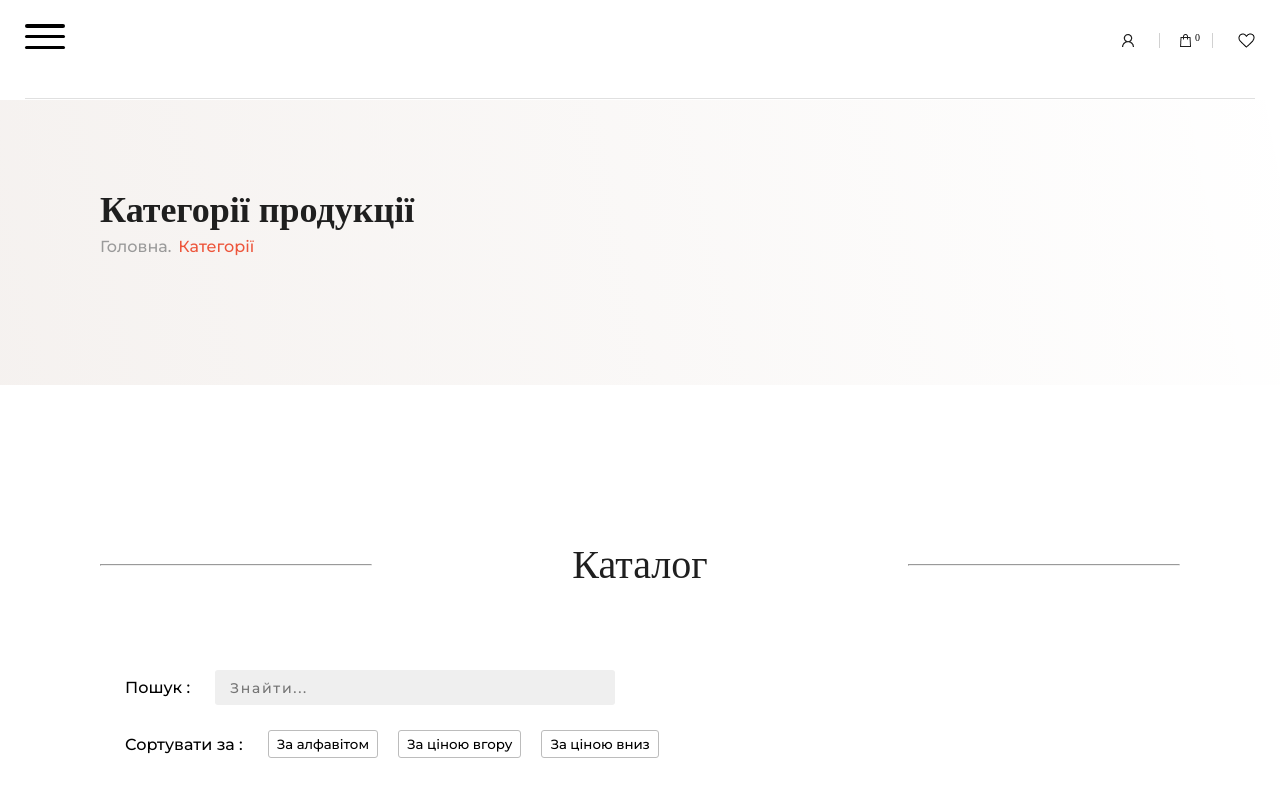
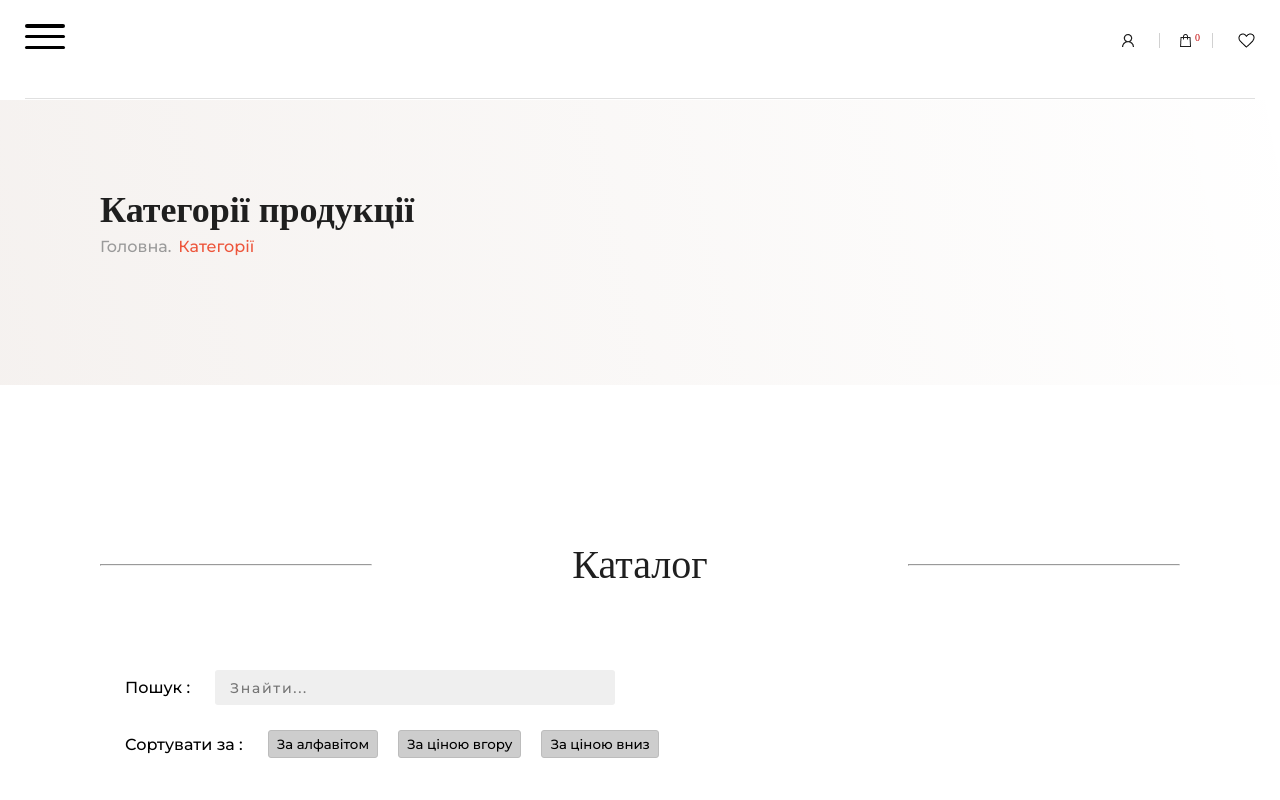
Before and after one commit to Andrey-RT/Map, a React (Create React App) app: page /kategory in a window 1280 px wide. Shown: the top 800 px of the page. Built offline with nearby package versions, Linux system fonts and the light colour scheme; the HTML template or start-up script is replaced by a standard one; a web font is replaced by a local one.

Commit message:
first build

```diff
--- a/src/App.js
+++ b/src/App.js
@@ -1,12 +1,12 @@
-import React, {  useState } from "react";
-import { Route, Routes} from 'react-router-dom';
+import React, { useState, useEffect } from "react";
+import { Route, Routes, useLocation } from "react-router-dom";
 import HeaderNav from "./components/headerNav/HeaderNav";
-import './App.css'
+import "./App.css";
 import Main from "./components/pages/main/Main";
 import About from "./components/pages/about/About";
 import Footer from "./components/footer/Footer";
 import Katalog from "./components/pages/katalog/Katalog";
-import Blog from './components/pages/blog/Blog'
+import Blog from "./components/pages/blog/Blog";
 import ItemKatalog from "./components/pages/katalog/Item";
 import Kontact from "./components/pages/kontact/Kontact";
 
@@ -14,49 +14,48 @@ import Busket from "./components/busket/Busket";
 import Delivery from "./components/pages/delivery/Delivery";
 import FAQ from "./components/pages/faq/FAQ";
 
+function App() {
+  const [show, setShow] = useState(true);
+  const [cart, setCart] = useState([]);
+  const location = useLocation();
 
-function App() {
-  const [show,setShow] = useState(true)
-  const [cart,setCart] = useState([])
+  useEffect(() => {
+    window.scrollTo(0, 0);
+  }, [location]);
 
-  const handle = (item)=>{
-    if(cart.indexOf(item) !== -1) return;
-    setCart([...cart,item])
+  const handle = (item) => {
+    if (cart.indexOf(item) !== -1) return;
+    setCart([...cart, item]);
+  };
+  const handleChange = (item, d) => {
+    const ind = cart.indexOf(item);
+    const arr = cart;
+    arr[ind].amount += d;
 
-  }
-  const handleChange = (item,d) =>{
-    const ind = cart.indexOf(item)
-    const arr =cart
-    arr[ind].amount +=d
-
-    if(arr[ind].amount === 0) arr[ind].amount = 1;
+    if (arr[ind].amount === 0) arr[ind].amount = 1;
     setCart([...arr]);
-
-  }
-
-
-
+  };
 
   return (
     <div className="App">
       <HeaderNav setShow={setShow} size={cart.length} />
-      {
-show?<Routes>
-
-<Route path="/"  element={<Main />}/>
-<Route path="/about"  element={<About />}/>
-<Route path="/kategory"  element={<Katalog handle={handle} />}/>
-<Route path="/kategory/item"  element={<ItemKatalog />}/>
-<Route path="/blog"  element={<Blog />}/>
-<Route path="/kontact"  element={<Kontact />}/>
-<Route path="/delivery"  element={<Delivery />}/>
-<Route path="/faq"  element={<FAQ />}/>
-
-</Routes>:<Busket cart={cart} setCart={setCart} handleChange={handleChange}/>
-      }
-       <div className="footer_app_container">
-       <Footer />
-       </div>
+      {show ? (
+        <Routes>
+          <Route path="/" element={<Main />} />
+          <Route path="/about" element={<About />} />
+          <Route path="/kategory" element={<Katalog handle={handle} />} />
+          <Route path="/kategory/item" element={<ItemKatalog />} />
+          <Route path="/blog" element={<Blog />} />
+          <Route path="/kontact" element={<Kontact />} />
+          <Route path="/delivery" element={<Delivery />} />
+          <Route path="/faq" element={<FAQ />} />
+        </Routes>
+      ) : (
+        <Busket cart={cart} setCart={setCart} handleChange={handleChange} />
+      )}
+      <div className="footer_app_container">
+        <Footer />
+      </div>
     </div>
   );
 }
--- a/src/components/busket/Busket.css
+++ b/src/components/busket/Busket.css
@@ -71,14 +71,17 @@
 .counter_container{
     display: flex;
     column-gap: 10px;
-    border: 1px solid #808080;
+
     padding: 0 5px;
     margin-left: 170px;
     width: 70px;
     justify-content: center;
+
 }
 .counter{
-    background-color: white;
+
+  background-color:white;
+
     border: none;
     font-size: 14px;
     cursor: pointer;
--- a/src/components/headerNav/HeaderNav.jsx
+++ b/src/components/headerNav/HeaderNav.jsx
@@ -103,13 +103,13 @@ const HeaderNav = ({ setShow, size }) => {
 
 
 
-                        <div className={cl.header_btn_container}>
+                        <div className={cl.header_btn_container} >
                             <div className={cl.header_btn} >
                                 <img src={acount} alt="" />
 
                             </div>
                             <div className={cl.header_btn} id={cl.header_btn_id} onClick={() => setShow(false)}>
-                                <img src={basket} alt="" /><span>{size}</span>
+                                <img  src={basket} alt="" /><span className={setActive}>{size}</span>
 
                             </div>
                             <div className={cl.header_btn}>
--- a/src/components/headerNav/HeaderNav.module.css
+++ b/src/components/headerNav/HeaderNav.module.css
@@ -259,6 +259,7 @@ color: #FFFFFF;
     position: absolute;
     margin-left: 15px;
     margin-top: -5px;
+    color: rgb(193, 0, 0);
   }
   .header_handler_container_adp{
     position: fixed;
--- a/src/components/pages/katalog/Katalog.css
+++ b/src/components/pages/katalog/Katalog.css
@@ -102,7 +102,7 @@ input{
     font-family: "Montserrat";
 }
 .sort_container button{
-    background-color: white;
+    background-color: #b4b4b4a8;
     border: 1px solid #BCBCBC;
     border-radius: 3px;
     padding: 5px 8px;
@@ -148,6 +148,7 @@ input{
     }
     .sort_btn_container{
         flex-direction: column;
+        row-gap: 10px;
     }
     .sort_container .sort_name{
         padding: 0;
```
